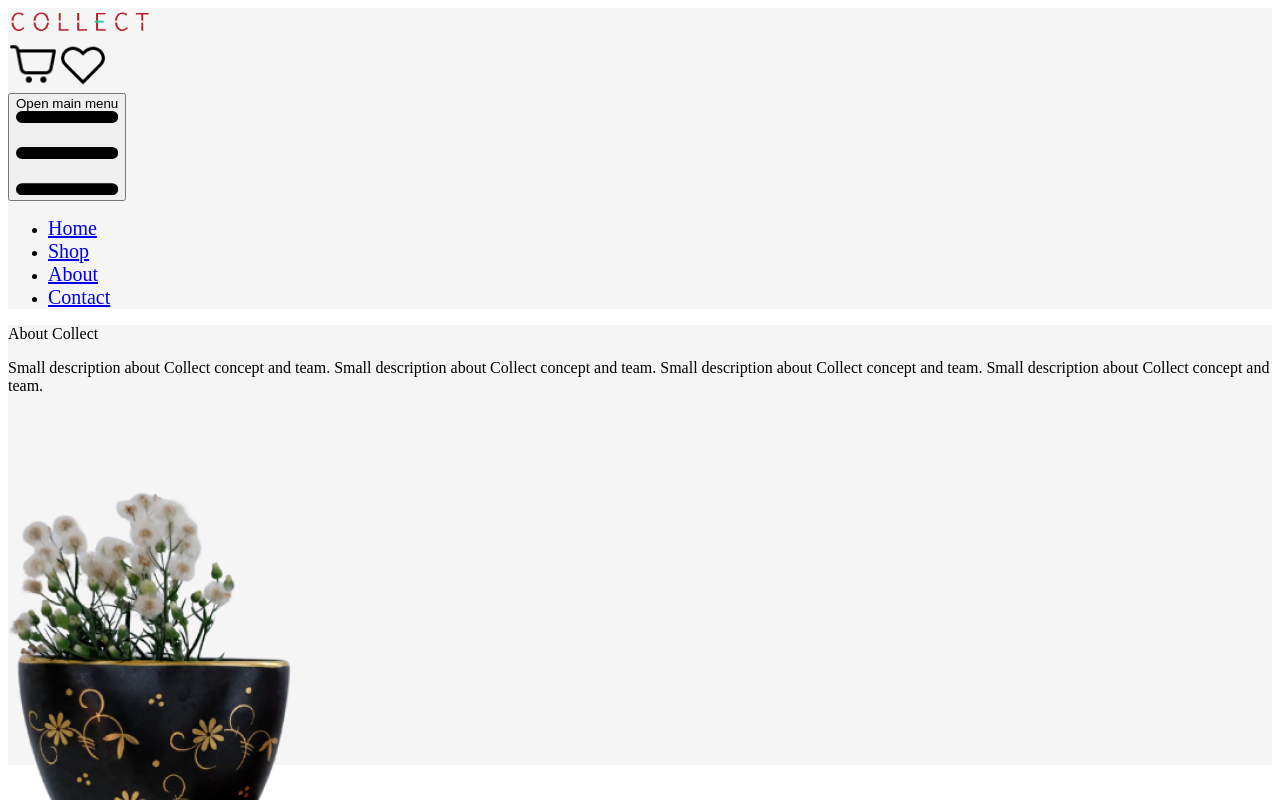
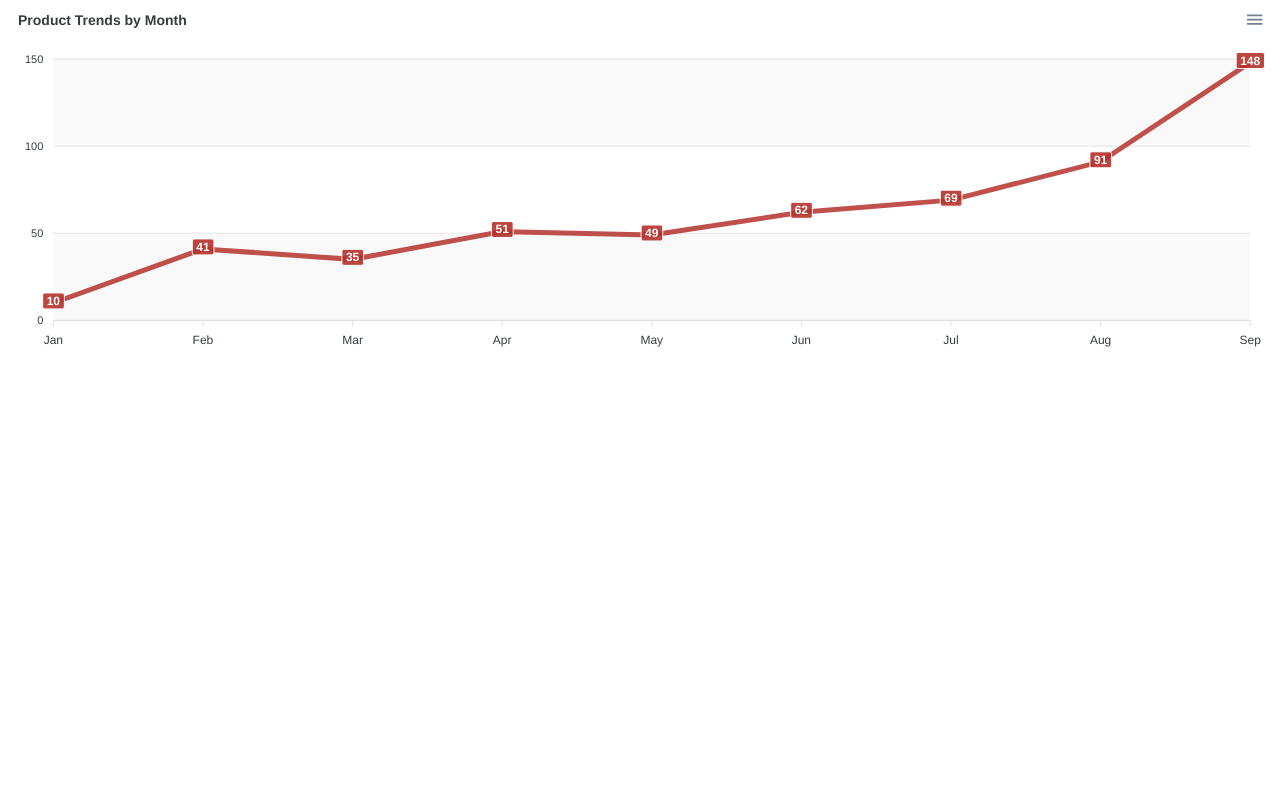
Before and after one commit to LeslieSaliba/collect-frontend, a React (Create React App) app: page / in a window 1280 px wide. Shown: the top 800 px of the page. Built offline with nearby package versions, Linux system fonts and the light colour scheme.

Commit message:
feat charts

```diff
--- a/package.json
+++ b/package.json
@@ -6,9 +6,11 @@
     "@testing-library/jest-dom": "^5.14.1",
     "@testing-library/react": "^13.0.0",
     "@testing-library/user-event": "^13.2.1",
+    "apexcharts": "^3.44.0",
     "axios": "^1.6.2",
     "dotenv": "^16.3.1",
     "react": "^18.2.0",
+    "react-apexcharts": "^1.4.1",
     "react-dom": "^18.2.0",
     "react-router-dom": "^6.20.0",
     "react-scripts": "5.0.1",
--- a/src/App.js
+++ b/src/App.js
@@ -4,6 +4,9 @@ import HomePage from './Pages/HomePage';
 import ContactUs from './Pages/ContactUs';
 import AboutUs from './Pages/AboutUs';
 import Cart from "./Pages/Cart";
+import ColumnChart from './Charts/ColumnChart';
+import ApexChart from './Charts/GraphChart';
+import PieChart from './Charts/PieChart'
 
 function App() {
   return (
@@ -12,7 +15,10 @@ function App() {
       {/* <HomePage/> */}
        {/* <ContactUs /> */}
       {/* <Cart /> */}
-      <AboutUs/>
+      {/* <ColumnChart/> */}
+      <ApexChart/>
+      {/* <PieChart/> */}
+      {/* <AboutUs/> */}
     </div>
   );
 }
--- /dev/null
+++ b/src/Charts/ColumnChart.jsx
@@ -0,0 +1,71 @@
+import React, { useState } from 'react';
+import ReactApexChart from 'react-apexcharts';
+
+const ColumnChart = () => {
+    const colors = [
+        "#B7312D",
+        "#B7452E",
+        "#B75E2F",
+        "#B6322C",
+        "#EAEAEA",
+        "#DDDDDD",
+        "#4C4C4C",
+        "#999999"
+      ];
+
+  const [chartData, setChartData] = useState({
+    series: [{
+      data: [21, 22, 10, 28, 16, 21, 13, 30]
+    }],
+    options: {
+      chart: {
+        height: 350,
+        type: 'bar',
+        events: {
+          click: function (chart, w, e) {
+            // console.log(chart, w, e)
+          }
+        }
+      },
+      colors: colors,
+      plotOptions: {
+        bar: {
+          columnWidth: '45%',
+          distributed: true,
+        }
+      },
+      dataLabels: {
+        enabled: false
+      },
+      legend: {
+        show: false
+      },
+      xaxis: {
+        categories: [
+          ['John', 'Doe'],
+          ['Joe', 'Smith'],
+          ['Jake', 'Williams'],
+          'Amber',
+          ['Peter', 'Brown'],
+          ['Mary', 'Evans'],
+          ['David', 'Wilson'],
+          ['Lily', 'Roberts'],
+        ],
+        labels: {
+          style: {
+            colors: colors,
+            fontSize: '12px'
+          }
+        }
+      }
+    },
+  });
+
+  return (
+    <div id="chart">
+      <ReactApexChart options={chartData.options} series={chartData.series} type="bar" height={350} />
+    </div>
+  );
+};
+
+export default ColumnChart;
--- /dev/null
+++ b/src/Charts/GraphChart.jsx
@@ -0,0 +1,50 @@
+import React, { useState } from 'react';
+import ReactApexChart from 'react-apexcharts';
+
+const ApexChart = () => {
+  const [chartData, setChartData] = useState({
+    series: [{
+      name: "Desktops",
+      data: [10, 41, 35, 51, 49, 62, 69, 91, 148]
+    }],
+    options: {
+      chart: {
+        height: 350,
+        type: 'line',
+        zoom: {
+          enabled: false
+        }
+      },
+      colors: ['#B6322C'],
+      dataLabels: {
+        enabled: true
+      },
+      stroke: {
+        curve: 'straight',
+
+      },
+
+      title: {
+        text: 'Product Trends by Month',
+        align: 'left'
+      },
+      grid: {
+        row: {
+          colors: ['#f3f3f3', 'transparent'],
+          opacity: 0.5
+        },
+      },
+      xaxis: {
+        categories: ['Jan', 'Feb', 'Mar', 'Apr', 'May', 'Jun', 'Jul', 'Aug', 'Sep'],
+      }
+    },
+  });
+
+  return (
+    <div id="chart">
+      <ReactApexChart options={chartData.options} series={chartData.series} type="line" height={350} />
+    </div>
+  );
+};
+
+export default ApexChart;
--- /dev/null
+++ b/src/Charts/PieChart.jsx
@@ -0,0 +1,56 @@
+import React, { useState } from 'react';
+import ReactApexChart from 'react-apexcharts';
+
+const PieChart = () => {
+  const [chartData, setChartData] = useState({
+    series: [44, 55, 13, 43, 22],
+    options: {
+      chart: {
+        width: 380,
+        type: 'pie',
+      },
+      labels: ['Team A', 'Team B', 'Team C', 'Team D', 'Team E'],
+      colors:   [
+        "#B7312D",
+        "#B7452E",
+        "#B75E2F",
+        "#F6F6F6",
+        "#EAEAEA",
+        "#DDDDDD"
+      ],
+      fill: {
+
+          colors:   [
+    "#B7312D",
+    "#B7452E",
+    "#B75E2F",
+    "#F6F6F6",
+    "#EAEAEA",
+    "#DDDDDD"
+  ],
+
+      },
+      responsive: [
+        {
+          breakpoint: 480,
+          options: {
+            chart: {
+              width: 200,
+            },
+            legend: {
+              position: 'bottom',
+            },
+          },
+        },
+      ],
+    },
+  });
+
+  return (
+    <div id="chart">
+      <ReactApexChart options={chartData.options} series={chartData.series} type="pie" width={380} />
+    </div>
+  );
+};
+
+export default PieChart;
```
Also changed, not shown: 1 other file (tests, documents, lock files or other folders).
